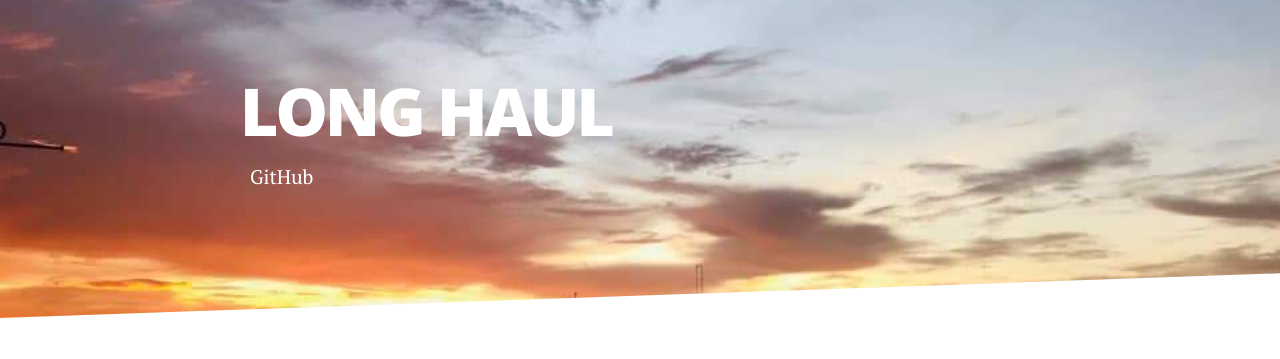
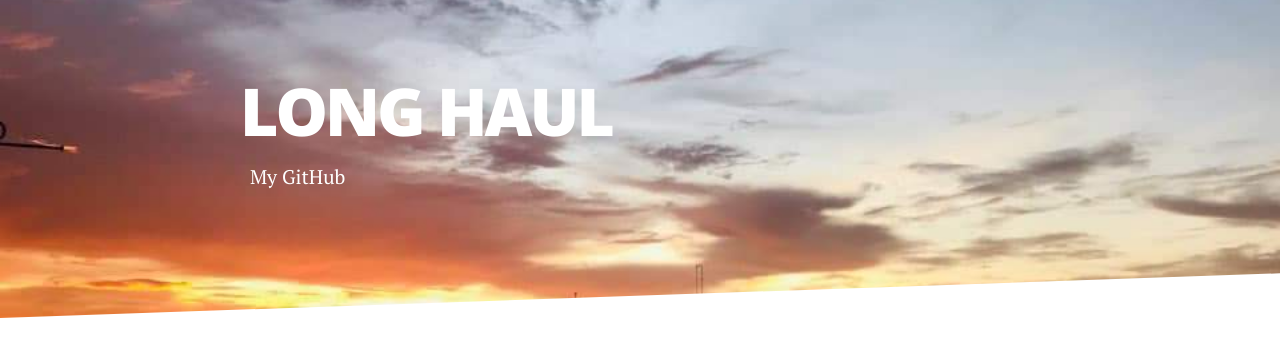
Before and after one commit to hwstage/hwstage.github.io, a Jekyll site: the page built from index.html, in a window 1280 px wide. Shown: the top 359 px of the page. Built offline with Jekyll 4.4.1, drawn with Linux system fonts in a browser that asks for light colours; nearby versions of some CDN libraries; the list of posts is cut into pages by our own code.

```diff
--- a/_includes/header.html
+++ b/_includes/header.html
@@ -3,7 +3,7 @@
          <h1 class="logo"><a href="/">{{ site.title }}</a></h1>
          <nav class="nav-collapse">
              <ul class="noList">
-                 <li> <a href="https://github.com/brianmaierjr/long-haul" target="_blank">GitHub</a></li>
+                 <li> <a href="https://github.com/hwstage" target="_blank">My GitHub</a></li>
              </ul>
          </nav>
      </div>
```
